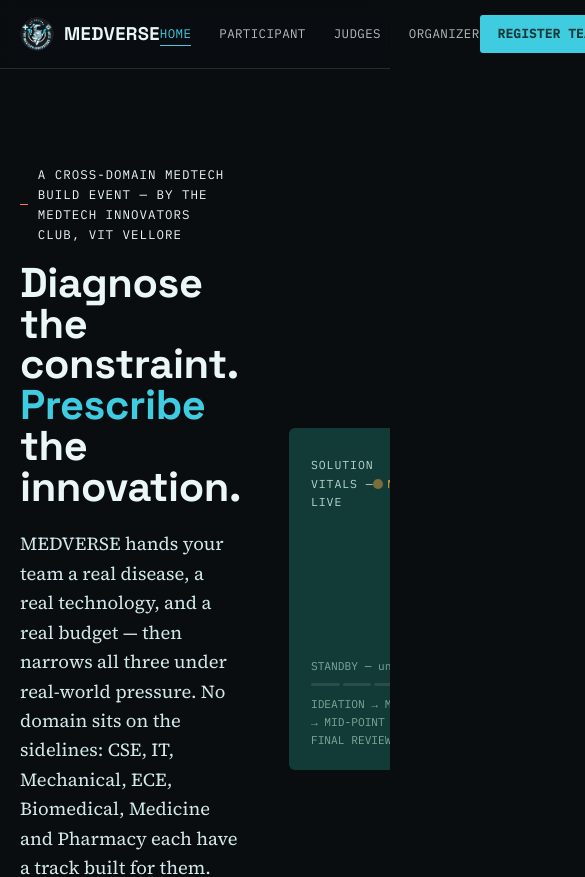
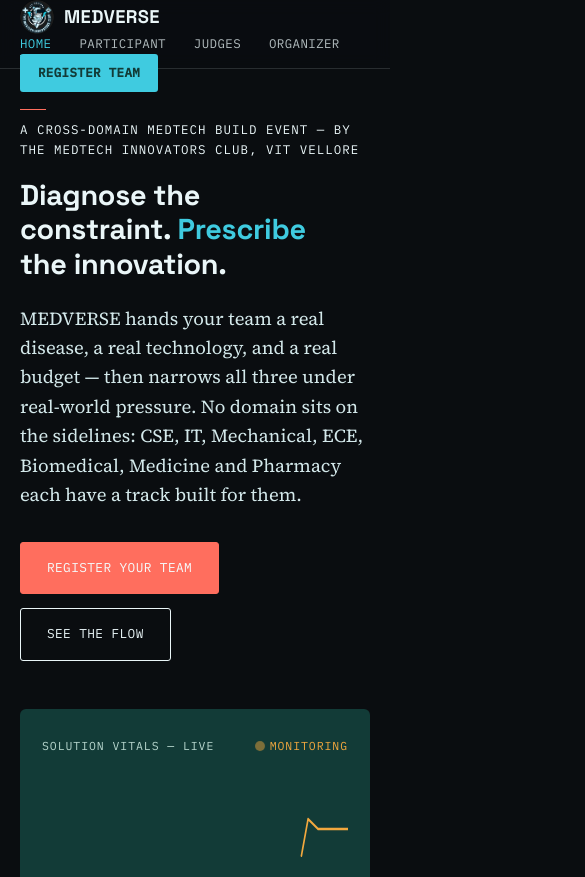
Before and after one commit to Rithish-2914/medverse-1.0, a Next.js app: page / in a window 390 px wide. Shown: the top 877 px of the page, 585 px wide, since content can reach past the window. Built offline with nearby package versions, Linux system fonts and the light colour scheme; no server answers; the database is empty.

Commit message:
style: add global mobile responsiveness overrides

```diff
--- a/src/app/globals.css
+++ b/src/app/globals.css
@@ -27,3 +27,68 @@
 input, select, textarea { color: var(--ink); }
 input::placeholder, textarea::placeholder { color: #8FA8AD; opacity: 1; }
 a:focus-visible, button:focus-visible { outline: 2px solid var(--amber); outline-offset: 3px; }
+
+
+/* --- MOBILE RESPONSIVENESS OVERRIDES --- */
+@media (max-width: 768px) {
+  /* Convert all grids to single column */
+  [style*="grid-template-columns"] {
+    grid-template-columns: 1fr !important;
+  }
+
+  /* Ensure flex containers wrap */
+  [style*="display: flex"] {
+    flex-wrap: wrap !important;
+  }
+
+  /* Ensure 2-column inline flex items (like login box side-by-side inputs) expand */
+  input, button {
+    width: 100% !important;
+    margin-bottom: 8px !important;
+  }
+
+  /* Reduce huge section padding */
+  section, [style*="padding: 88px"], [style*="padding: 88px 0"] {
+    padding-top: 40px !important;
+    padding-bottom: 40px !important;
+  }
+
+  /* Adjust modal overlay padding */
+  [style*="padding: 40px"] {
+    padding: 16px !important;
+  }
+
+  /* Prevent horizontal scrolling */
+  body, html {
+    overflow-x: hidden !important;
+    max-width: 100vw !important;
+  }
+
+  /* Typography scaling */
+  h1, h2, h3, [style*="font-size: clamp"], [style*="fontSize: clamp"], [style*="font-size: 3rem"], [style*="font-size: 2.6rem"] {
+    font-size: 1.8rem !important;
+    line-height: 1.2 !important;
+  }
+
+  /* Table responsiveness */
+  table, thead, tbody, th, td, tr {
+    display: block !important;
+  }
+  thead tr {
+    position: absolute !important;
+    top: -9999px !important;
+    left: -9999px !important;
+  }
+  tr { border: 1px solid var(--line) !important; margin-bottom: 12px !important; border-radius: 6px; padding: 12px !important;}
+  td {
+    border: none !important;
+    position: relative !important;
+    padding: 8px 0 !important;
+  }
+
+  /* Nav bar adjustments */
+  nav [style*="justify-content: space-between"] {
+    justify-content: center !important;
+    gap: 16px !important;
+  }
+}
```
